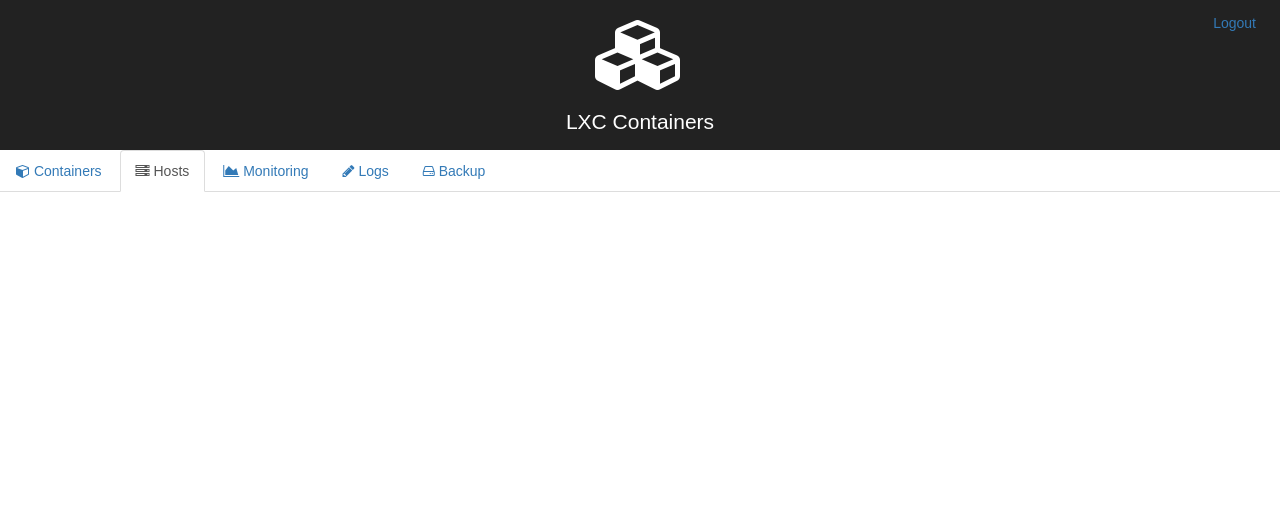
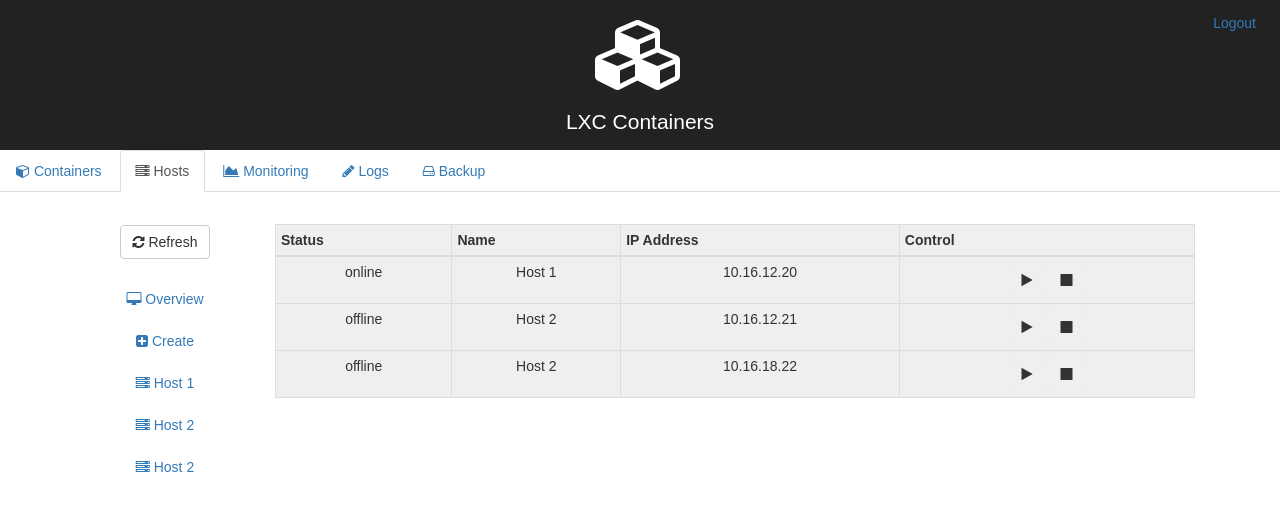
Before and after one commit to LexicForLXD/web-frontend, a React (Create React App) app: page / in a window 1280 px wide. Both pictures are taken after a click on the button "Hosts". Shown: the top 510 px of the page. Built offline with nearby package versions, Linux system fonts and the light colour scheme.

Commit message:
created HostOverview

```diff
--- /dev/null
+++ b/src/HostOverview.js
@@ -0,0 +1,43 @@
+import React, { Component } from 'react';
+import './App.css';
+import { Table } from 'react-bootstrap';
+
+class HostOverview extends Component {
+  constructor(props) {
+    super();
+  }
+
+  render() {
+    return (
+      <Table bordered condensed>
+        <thead>
+          <tr>
+            <th>Status</th>
+            <th>Name</th>
+            <th>IP Address</th>
+            <th>Control</th>
+          </tr>
+        </thead>
+        <tbody>
+          {this.props.hosts.map((host, index) =>
+            <tr key={index}>
+              <td>{host.status}</td>
+              <td>{host.name}</td>
+              <td>{host.ip}</td>
+              <td>
+                <button type="button" className="btn">
+                  <i className="fa fa-play"></i>
+                </button>
+                <button type="button" className="btn">
+                  <i className="fa fa-stop"></i>
+                </button>
+              </td>
+            </tr>
+          )}
+        </tbody>
+      </Table>
+    )
+  }
+}
+
+export default HostOverview;
--- /dev/null
+++ b/src/Hosts.js
@@ -0,0 +1,53 @@
+import React, { Component } from 'react';
+import './App.css';
+import Sidebar from './Sidebar.js';
+import HostOverview from './HostOverview.js';
+import { Grid, Col, Table } from 'react-bootstrap';
+
+class Hosts extends Component {
+  constructor(props) {
+    super();
+    this.state = {
+      selected: 'overview'
+    };
+  }
+
+  select = (key) => {
+    this.setState({
+      selected: key
+    });
+  }
+
+  showItem = () => {
+    switch (this.state.selected) {
+      case 'overview':
+        return <HostOverview hosts={this.props.hosts} />;
+      case 'create':
+        return <div></div>;
+      default:
+        return <div></div>;
+    }
+  }
+
+  render() {
+    return (
+      <Grid>
+        <Col xs={3} md={2}>
+          <Sidebar
+            refresh={this.props.refresh}
+            overview
+            create
+            items={this.props.hosts}
+            icon={'fa fa-server'}
+            select={this.select}
+          />
+        </Col>
+        <Col xs={9} md={10}>
+          {this.showItem()}
+        </Col>
+      </Grid>
+    )
+  }
+}
+
+export default Hosts;
--- a/src/MainArea.js
+++ b/src/MainArea.js
@@ -1,6 +1,7 @@
 import React, { Component } from 'react';
 import './App.css';
 import Containers from './Containers.js';
+import Hosts from './Hosts.js';
 import { Well } from 'react-bootstrap';
 
 const LoadingView = () =>
@@ -81,18 +82,18 @@ class MainArea extends Component {
       hosts: [  // To be replaced with a fetch()-from-api method call
         {
           name: "Host 1",
-          ip: "10.16.18.20",
-          status: "running"
+          ip: "10.16.12.20",
+          status: "online"
         },
         {
           name: "Host 2",
-          ip: "10.16.18.21",
-          status: "stopped"
+          ip: "10.16.12.21",
+          status: "offline"
         },
         {
-          name: "Host 3",
+          name: "Host 2",
           ip: "10.16.18.22",
-          status: "running"
+          status: "offline"
         }
       ],
       loading: false,
@@ -115,7 +116,10 @@ class MainArea extends Component {
                   containers={this.state.containers}
                 />;
       case 'hosts':
-        return <div></div>;
+      return <Hosts
+                refresh={this.refresh}
+                hosts={this.state.hosts}
+              />;
       default:
         return <div></div>
     }
```
